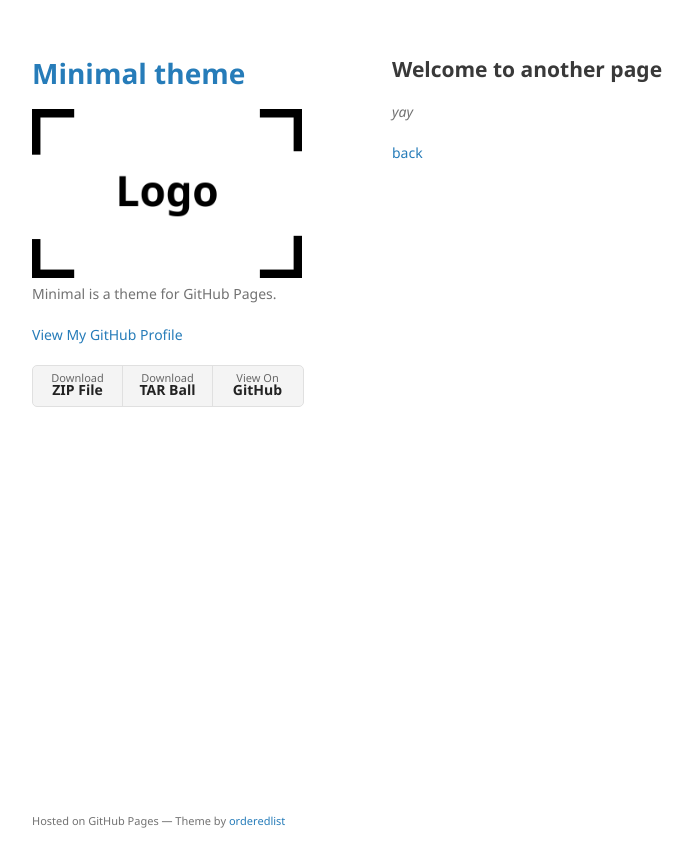
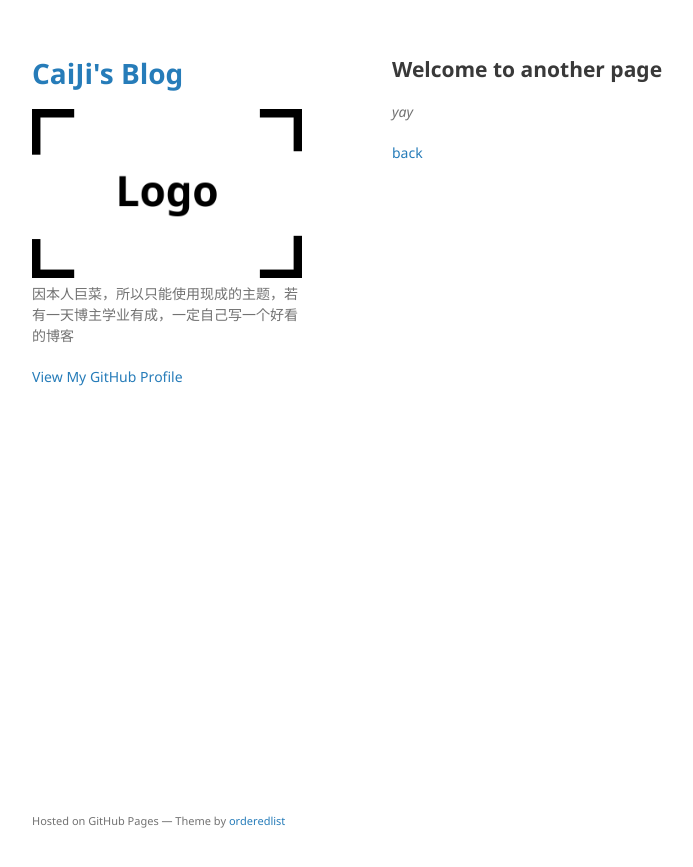
Before and after one commit to Haibara777/Haibara777.github.io, a Jekyll site: the page built from another-page.md, in a window 1280 px wide. Shown: the top 867 px of the page, without its empty margins (178-871 px from the left). Built offline with Jekyll 4.4.1, drawn with Linux system fonts in a browser that asks for light colours; our own code applies the rules of GitHub Pages for plain Markdown files.

Commit message:
Update _config.yml

```diff
--- a/_config.yml
+++ b/_config.yml
@@ -1,6 +1,6 @@
-title: Minimal theme
+title: CaiJi's Blog
 logo: /assets/img/logo.png
-description: Minimal is a theme for GitHub Pages.
-show_downloads: true
+description: 因本人巨菜，所以只能使用现成的主题，若有一天博主学业有成，一定自己写一个好看的博客
+show_downloads: false
 google_analytics:
 theme: jekyll-theme-minimal
```
